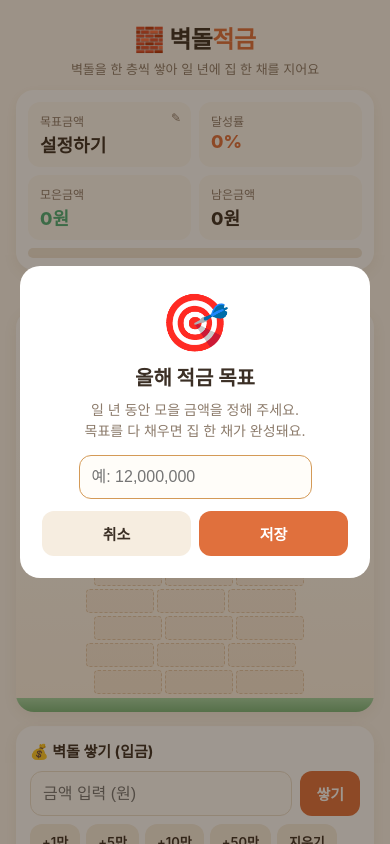
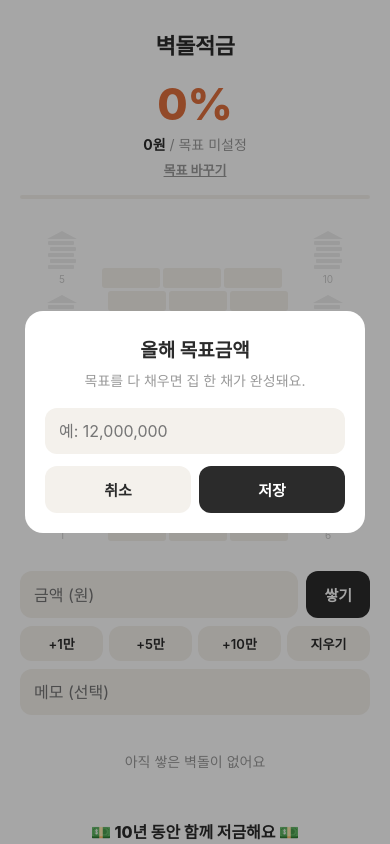
Before and after one commit to miny-app/miny-app.github.io, a plain HTML site: page app-qqps0/index.html in a window 390 px wide. Both pictures are taken after a click on the button "저장". Shown: the top 844 px of the page. Drawn offline with Linux system fonts and the light colour scheme.

Commit message:
app-qqps0: 앱 수정 (요청 #14)

```diff
--- a/app-qqps0/index.html
+++ b/app-qqps0/index.html
@@ -6,16 +6,13 @@
 <title>벽돌적금</title>
 <style>
   :root {
-    --bg: #fbf6ee;
-    --card: #ffffff;
-    --ink: #3b2f25;
-    --muted: #8c7b6b;
-    --wood1: #e9b87a;
-    --wood2: #d49a57;
-    --wood3: #b97a3a;
+    --bg: #ffffff;
+    --ink: #2b2b2b;
+    --muted: #9a9a9a;
+    --soft: #f4f1ec;
+    --wood: #e2a865;
+    --wood-d: #c98c4a;
     --accent: #e0703d;
-    --green: #4caf7a;
-    --line: #eadfce;
   }
   * { box-sizing: border-box; }
   body {
@@ -23,247 +20,144 @@
     font-family: -apple-system, BlinkMacSystemFont, "Apple SD Gothic Neo", "Pretendard", "Noto Sans KR", sans-serif;
     background: var(--bg);
     color: var(--ink);
-    min-height: 100vh;
   }
-  .wrap { max-width: 480px; margin: 0 auto; padding: 16px 16px 40px; }
-  header { text-align: center; margin: 4px 0 12px; }
-  header h1 { margin: 0; font-size: 24px; letter-spacing: -0.5px; }
-  header h1 span { color: var(--accent); }
-  header p { margin: 4px 0 0; color: var(--muted); font-size: 13px; }
+  .wrap { max-width: 440px; margin: 0 auto; padding: 28px 20px 40px; }
 
-  /* 상단 요약 */
-  .stats {
-    display: grid; grid-template-columns: 1fr 1fr; gap: 8px;
-    background: var(--card); border-radius: 18px; padding: 12px;
-    box-shadow: 0 4px 14px rgba(120, 80, 30, .08);
+  h1 { margin: 0; text-align: center; font-size: 22px; font-weight: 800; letter-spacing: -0.5px; }
+
+  /* 요약 */
+  .summary { text-align: center; margin: 22px 0 6px; }
+  .pct { font-size: 44px; font-weight: 800; color: var(--accent); line-height: 1; }
+  .amounts { margin-top: 8px; font-size: 14px; color: var(--muted); }
+  .amounts b { color: var(--ink); }
+  .goal-link { background: none; border: none; padding: 0; color: var(--muted); font-size: 13px; text-decoration: underline; cursor: pointer; font-family: inherit; margin-top: 6px; }
+  .bar { height: 4px; background: var(--soft); border-radius: 99px; overflow: hidden; margin: 16px 0 0; }
+  .bar > div { height: 100%; width: 0; background: var(--accent); transition: width .6s ease; }
+
+  /* 타워 + 양쪽 집 */
+  .stage {
+    display: flex; justify-content: center; align-items: flex-end; gap: 14px;
+    margin-top: 30px;
   }
-  .stat { background: #fdf8f1; border-radius: 12px; padding: 10px 12px; }
-  .stat .label { font-size: 12px; color: var(--muted); }
-  .stat .value { font-size: 18px; font-weight: 800; margin-top: 2px; word-break: keep-all; }
-  .stat.pct .value { color: var(--accent); }
-  .stat.saved .value { color: var(--green); }
-  .stat.goal { cursor: pointer; position: relative; }
-  .stat.goal::after { content: "✎"; position: absolute; right: 10px; top: 8px; color: var(--muted); font-size: 12px; }
-  .bar { grid-column: 1 / -1; height: 10px; background: #f0e6d8; border-radius: 99px; overflow: hidden; }
-  .bar > div { height: 100%; width: 0; background: linear-gradient(90deg, var(--wood2), var(--accent)); border-radius: 99px; transition: width .6s ease; }
+  .side { display: flex; flex-direction: column-reverse; gap: 10px; width: 38px; }
+  .mini { display: flex; flex-direction: column; align-items: center; gap: 2px; cursor: default; }
+  .mini .mroof {
+    width: 0; height: 0;
+    border-left: 15px solid transparent; border-right: 15px solid transparent;
+    border-bottom: 8px solid #eee;
+  }
+  .mini .mb { width: 26px; height: 4px; border-radius: 1px; background: #eee; }
+  .mini .mb:nth-child(odd) { transform: translateX(1px); }
+  .mini .mb:nth-child(even) { transform: translateX(-1px); }
+  .mini .mn { font-size: 10px; color: #ccc; margin-top: 2px; }
+  .mini.on { cursor: pointer; }
+  .mini.on .mroof { border-bottom-color: #d9534f; }
+  .mini.on .mb { background: var(--wood); }
+  .mini.on .mn { color: var(--ink); font-weight: 700; }
 
-  .year-tag {
-    text-align: center; margin: 14px 0 6px; font-size: 14px; font-weight: 700;
-  }
-  .year-tag small { color: var(--muted); font-weight: 500; }
-
-  /* 젠가 타워 */
-  .tower-box {
-    background: linear-gradient(#fff 0%, #fdf3e5 100%);
-    border-radius: 18px; padding: 18px 10px 0;
-    box-shadow: 0 4px 14px rgba(120, 80, 30, .08);
-    position: relative; overflow: hidden;
-  }
-  .tower {
-    display: flex; flex-direction: column-reverse; align-items: center; gap: 3px;
-    padding-bottom: 0; min-height: 360px; justify-content: flex-start;
-  }
-  .layer { display: flex; gap: 3px; width: 210px; height: 24px; }
-  .layer.odd { transform: translateX(4px); }
-  .layer.even { transform: translateX(-4px); }
-  .brick {
-    flex: 1; border-radius: 4px; position: relative; overflow: hidden;
-    background: rgba(185, 122, 58, .08);
-    border: 1.5px dashed rgba(185, 122, 58, .3);
-  }
-  .brick .fill {
-    position: absolute; left: 0; bottom: 0; top: 0; width: 0;
-    transition: width .5s ease;
-  }
-  /* 긴 면 (나뭇결 가로) */
-  .layer.odd .brick .fill {
-    background:
-      repeating-linear-gradient(0deg, rgba(255,255,255,.0) 0 5px, rgba(140,80,30,.15) 5px 6px),
-      linear-gradient(180deg, var(--wood1), var(--wood2));
-  }
-  /* 끝 면 (나이테) */
-  .layer.even .brick .fill {
-    background:
-      radial-gradient(circle at 50% 120%, transparent 0 8px, rgba(140,80,30,.18) 8px 9px, transparent 9px 15px, rgba(140,80,30,.18) 15px 16px, transparent 16px),
-      linear-gradient(180deg, #f0c48b, var(--wood3));
-  }
-  .brick.full { border: 1.5px solid var(--wood3); box-shadow: inset 0 -3px 0 rgba(0,0,0,.12), inset 0 2px 0 rgba(255,255,255,.35); }
-  .brick.drop { animation: drop .55s cubic-bezier(.3,1.4,.6,1); }
-  @keyframes drop {
-    0% { transform: translateY(-60px); opacity: 0; }
-    100% { transform: translateY(0); opacity: 1; }
-  }
-  .ground {
-    height: 14px; margin: 4px -10px 0;
-    background: linear-gradient(#a5d6a7, #7cb97f);
-  }
-  .tower-hint { position: absolute; top: 10px; left: 14px; font-size: 11px; color: var(--muted); }
+  .tower { display: flex; flex-direction: column-reverse; align-items: center; gap: 3px; }
+  .layer { display: flex; gap: 3px; width: 180px; height: 20px; }
+  .layer.odd { transform: translateX(3px); }
+  .layer.even { transform: translateX(-3px); }
+  .brick { flex: 1; border-radius: 3px; position: relative; overflow: hidden; background: var(--soft); }
+  .brick .fill { position: absolute; inset: 0 auto 0 0; width: 0; background: var(--wood); transition: width .5s ease; }
+  .layer.even .brick .fill { background: var(--wood-d); }
+  .brick.drop { animation: drop .5s cubic-bezier(.3,1.4,.6,1); }
+  @keyframes drop { from { transform: translateY(-50px); opacity: 0; } to { transform: none; opacity: 1; } }
   .roof {
-    width: 0; height: 0; margin-bottom: 2px;
-    border-left: 118px solid transparent; border-right: 118px solid transparent;
-    border-bottom: 40px solid #d9534f; opacity: 0; transition: opacity .6s;
-    order: 999;
+    width: 0; height: 0; margin-bottom: 2px; order: 999;
+    border-left: 100px solid transparent; border-right: 100px solid transparent;
+    border-bottom: 34px solid #d9534f; opacity: 0; transition: opacity .6s;
   }
   .roof.show { opacity: 1; }
+  .hint { text-align: center; font-size: 12px; color: var(--muted); margin-top: 12px; }
 
   /* 입금 */
-  .card {
-    background: var(--card); border-radius: 18px; padding: 14px;
-    margin-top: 14px; box-shadow: 0 4px 14px rgba(120, 80, 30, .08);
-  }
-  .card h2 { font-size: 15px; margin: 0 0 10px; }
+  .add { margin-top: 30px; }
   .row { display: flex; gap: 8px; }
   input {
-    flex: 1; min-width: 0; padding: 12px; border-radius: 12px; border: 1.5px solid var(--line);
-    font-size: 16px; background: #fffdf9; color: var(--ink); outline: none;
+    flex: 1; min-width: 0; padding: 13px 14px; border-radius: 12px; border: none;
+    font-size: 16px; background: var(--soft); color: var(--ink); outline: none; font-family: inherit;
   }
-  input:focus { border-color: var(--wood2); }
   button {
-    border: none; border-radius: 12px; padding: 12px 16px; font-size: 15px; font-weight: 700;
-    background: var(--accent); color: #fff; cursor: pointer; font-family: inherit;
+    border: none; border-radius: 12px; padding: 13px 18px; font-size: 15px; font-weight: 700;
+    background: var(--ink); color: #fff; cursor: pointer; font-family: inherit;
   }
   button:active { transform: scale(.97); }
-  button.ghost { background: #f6ede0; color: var(--ink); font-weight: 600; }
-  .quick { display: flex; gap: 6px; margin-top: 8px; flex-wrap: wrap; }
-  .quick button { padding: 8px 12px; font-size: 13px; }
-  .memo { margin-top: 8px; }
+  button:disabled { opacity: .3; }
+  .quick { display: flex; gap: 6px; margin-top: 8px; }
+  .quick button { flex: 1; padding: 8px 0; font-size: 13px; font-weight: 600; background: var(--soft); color: var(--ink); }
+  .memo { margin-top: 8px; width: 100%; }
 
-  .history { list-style: none; padding: 0; margin: 0; max-height: 240px; overflow-y: auto; }
-  .history li {
-    display: flex; align-items: center; gap: 8px; padding: 9px 2px; border-bottom: 1px solid var(--line); font-size: 14px;
-  }
-  .history li:last-child { border-bottom: none; }
-  .history .d { color: var(--muted); font-size: 12px; width: 70px; flex-shrink: 0; }
-  .history .m { flex: 1; overflow: hidden; text-overflow: ellipsis; white-space: nowrap; }
-  .history .a { font-weight: 700; color: var(--green); }
-  .history .a.neg { color: #d9534f; }
-  .history .x { background: none; color: #c4b4a3; padding: 2px 6px; font-size: 16px; }
-  .empty { color: var(--muted); font-size: 13px; text-align: center; padding: 10px 0; }
+  /* 기록 */
+  .history { list-style: none; padding: 0; margin: 28px 0 0; }
+  .history li { display: flex; align-items: center; gap: 10px; padding: 8px 0; font-size: 14px; }
+  .history .d { color: var(--muted); font-size: 12px; width: 40px; flex-shrink: 0; }
+  .history .m { flex: 1; overflow: hidden; text-overflow: ellipsis; white-space: nowrap; color: #666; }
+  .history .a { font-weight: 700; }
+  .history .x { background: none; color: #ccc; padding: 0 4px; font-size: 16px; font-weight: 400; }
+  .empty { color: var(--muted); font-size: 13px; text-align: center; }
 
-  /* 집 뱃지 */
-  .badges { display: grid; grid-template-columns: repeat(5, 1fr); gap: 8px; }
-  .badge {
-    aspect-ratio: 1; border-radius: 50%; display: flex; flex-direction: column;
-    align-items: center; justify-content: center; position: relative;
-    background: #f3ece2; border: 2px dashed #ddd0bf; color: #c9b9a6; font-size: 11px;
-  }
-  .badge .ico { font-size: 24px; line-height: 1; filter: grayscale(1); opacity: .35; }
-  .badge.on {
-    background: radial-gradient(circle at 35% 30%, #fff6d6, #ffd166 60%, #e9a93a);
-    border: 2px solid #d9952b; color: #7a4b10; font-weight: 700;
-    box-shadow: 0 3px 8px rgba(217, 149, 43, .35);
-    cursor: pointer;
-  }
-  .badge.on .ico { filter: none; opacity: 1; }
-  .badge.current { border-color: var(--accent); border-style: solid; color: var(--accent); }
-  .badge .n { margin-top: 3px; }
-  .badge-sum { text-align: center; color: var(--muted); font-size: 13px; margin-top: 10px; }
-
-  .slogan {
-    text-align: center; margin-top: 26px; padding: 18px 10px;
-    font-size: 18px; font-weight: 800; color: var(--wood3);
-    border-top: 2px dashed var(--line); letter-spacing: -0.3px;
-  }
-  .slogan small { display: block; font-size: 12px; font-weight: 500; color: var(--muted); margin-top: 4px; }
-  .reset { display: block; margin: 6px auto 0; background: none; color: #c4b4a3; font-size: 12px; font-weight: 500; }
+  .slogan { text-align: center; margin-top: 40px; font-size: 16px; font-weight: 800; }
+  .reset { display: block; margin: 14px auto 0; background: none; color: #ccc; font-size: 12px; font-weight: 400; padding: 4px; }
 
   /* 모달 */
   .modal {
-    position: fixed; inset: 0; background: rgba(40, 25, 10, .45);
+    position: fixed; inset: 0; background: rgba(0,0,0,.35);
     display: none; align-items: center; justify-content: center; padding: 20px; z-index: 10;
   }
   .modal.show { display: flex; }
-  .modal .box {
-    background: #fff; border-radius: 20px; padding: 22px; width: 100%; max-width: 360px; text-align: center;
-    animation: pop .35s ease;
-  }
-  @keyframes pop { from { transform: scale(.85); opacity: 0; } to { transform: scale(1); opacity: 1; } }
-  .modal h3 { margin: 6px 0 8px; font-size: 20px; }
-  .modal p { color: var(--muted); margin: 0 0 14px; font-size: 14px; line-height: 1.5; }
-  .modal .big { font-size: 56px; }
+  .modal .box { background: #fff; border-radius: 18px; padding: 24px 20px 20px; width: 100%; max-width: 340px; text-align: center; }
+  .modal h3 { margin: 0 0 8px; font-size: 19px; }
+  .modal p { color: var(--muted); margin: 0 0 16px; font-size: 14px; line-height: 1.6; }
+  .modal input { width: 100%; }
   .modal .btns { display: flex; gap: 8px; margin-top: 12px; }
   .modal .btns button { flex: 1; }
+  .modal .btns .ghost { background: var(--soft); color: var(--ink); }
 </style>
 </head>
 <body>
 <div class="wrap">
-  <header>
-    <h1>🧱 벽돌<span>적금</span></h1>
-    <p>벽돌을 한 층씩 쌓아 일 년에 집 한 채를 지어요</p>
-  </header>
+  <h1>벽돌적금</h1>
 
-  <!-- 상단 요약 -->
-  <section class="stats">
-    <div class="stat goal" id="goalBox" title="목표금액 바꾸기">
-      <div class="label">목표금액</div>
-      <div class="value" id="sGoal">0원</div>
-    </div>
-    <div class="stat pct">
-      <div class="label">달성률</div>
-      <div class="value" id="sPct">0%</div>
-    </div>
-    <div class="stat saved">
-      <div class="label">모은금액</div>
-      <div class="value" id="sSaved">0원</div>
-    </div>
-    <div class="stat">
-      <div class="label">남은금액</div>
-      <div class="value" id="sLeft">0원</div>
-    </div>
+  <section class="summary">
+    <div class="pct" id="sPct">0%</div>
+    <div class="amounts"><b id="sSaved">0원</b> / <span id="sGoal">0원</span></div>
+    <button class="goal-link" id="goalBtn">목표 바꾸기</button>
     <div class="bar"><div id="bar"></div></div>
   </section>
 
-  <div class="year-tag" id="yearTag"></div>
+  <section class="stage">
+    <div class="side" id="leftSide"></div>
+    <div class="tower" id="tower"></div>
+    <div class="side" id="rightSide"></div>
+  </section>
+  <div class="hint" id="hint"></div>
 
-  <!-- 젠가 타워 -->
-  <section class="tower-box">
-    <div class="tower-hint" id="brickHint"></div>
-    <div class="tower" id="tower"></div>
-    <div class="ground"></div>
-  </section>
-
-  <!-- 입금 -->
-  <section class="card">
-    <h2>💰 벽돌 쌓기 (입금)</h2>
+  <section class="add">
     <div class="row">
-      <input id="amt" type="text" inputmode="numeric" placeholder="금액 입력 (원)" />
+      <input id="amt" type="text" inputmode="numeric" placeholder="금액 (원)" />
       <button id="addBtn">쌓기</button>
     </div>
     <div class="quick">
-      <button class="ghost" data-q="10000">+1만</button>
-      <button class="ghost" data-q="50000">+5만</button>
-      <button class="ghost" data-q="100000">+10만</button>
-      <button class="ghost" data-q="500000">+50만</button>
-      <button class="ghost" data-q="0">지우기</button>
+      <button data-q="10000">+1만</button>
+      <button data-q="50000">+5만</button>
+      <button data-q="100000">+10만</button>
+      <button data-q="0">지우기</button>
     </div>
-    <input class="memo" id="memo" type="text" placeholder="메모 (선택) 예: 11월 월급날" maxlength="30" />
+    <input class="memo" id="memo" type="text" placeholder="메모 (선택)" maxlength="30" />
   </section>
 
-  <section class="card">
-    <h2>📒 올해 입금 기록</h2>
-    <ul class="history" id="history"></ul>
-  </section>
+  <ul class="history" id="history"></ul>
 
-  <!-- 집 뱃지 -->
-  <section class="card">
-    <h2>🏠 나의 집 컬렉션 <small style="color:var(--muted);font-weight:500">(최대 10채)</small></h2>
-    <div class="badges" id="badges"></div>
-    <div class="badge-sum" id="badgeSum"></div>
-  </section>
-
-  <footer class="slogan">
-    10년 동안 함께 저금해요
-    <small>벽돌 하나하나가 모여 열 채의 집이 됩니다 🏘️</small>
-    <button class="reset" id="resetBtn">전체 초기화</button>
-  </footer>
+  <footer class="slogan">💵 10년 동안 함께 저금해요 💵</footer>
+  <button class="reset" id="resetBtn">전체 초기화</button>
 </div>
 
-<!-- 목표 설정 모달 -->
 <div class="modal" id="goalModal">
   <div class="box">
-    <div class="big">🎯</div>
-    <h3>올해 적금 목표</h3>
-    <p>일 년 동안 모을 금액을 정해 주세요.<br/>목표를 다 채우면 집 한 채가 완성돼요.</p>
+    <h3>올해 목표금액</h3>
+    <p>목표를 다 채우면 집 한 채가 완성돼요.</p>
     <input id="goalInput" type="text" inputmode="numeric" placeholder="예: 12,000,000" />
     <div class="btns">
       <button class="ghost" id="goalCancel">취소</button>
@@ -272,23 +166,19 @@
   </div>
 </div>
 
-<!-- 집 완성 모달 -->
 <div class="modal" id="doneModal">
   <div class="box">
-    <div class="big">🏡</div>
-    <h3 id="doneTitle">집 한 채 완성!</h3>
+    <h3 id="doneTitle">집 완성!</h3>
     <p id="doneText"></p>
     <div class="btns">
-      <button class="ghost" id="doneLater">조금 더 모을래요</button>
-      <button id="doneOk">뱃지 받기</button>
+      <button class="ghost" id="doneLater">나중에</button>
+      <button id="doneOk">완성하기</button>
     </div>
   </div>
 </div>
 
-<!-- 뱃지 상세 모달 -->
 <div class="modal" id="infoModal">
   <div class="box">
-    <div class="big">🏠</div>
     <h3 id="infoTitle"></h3>
     <p id="infoText"></p>
     <div class="btns"><button id="infoOk">닫기</button></div>
@@ -298,11 +188,10 @@
 <script>
 (function () {
   const KEY = 'app-qqps0:state';
-  const LAYERS = 12;          // 12층 (한 달에 한 층 느낌)
-  const PER = 3;              // 한 층에 벽돌 3개 (젠가)
-  const TOTAL = LAYERS * PER; // 36개
+  const LAYERS = 12;
+  const PER = 3;
+  const TOTAL = LAYERS * PER;
   const MAX_HOUSES = 10;
-  const HOUSE_ICONS = ['🏠','🏡','🏘️','🏰','🏯','🛖','🏛️','🏢','🏬','🏙️'];
 
   const $ = (id) => document.getElementById(id);
   const won = (n) => Math.round(n).toLocaleString('ko-KR') + '원';
@@ -321,24 +210,16 @@
     return { goal: 0, deposits: [], houses: [], startedAt: Date.now() };
   }
   function save() { localStorage.setItem(KEY, JSON.stringify(state)); }
-
   function savedSum() { return state.deposits.reduce((a, d) => a + d.amount, 0); }
   function filledBricks() {
     if (!state.goal) return 0;
     return Math.min(TOTAL, (savedSum() / state.goal) * TOTAL);
   }
   function allDone() { return state.houses.length >= MAX_HOUSES; }
+  function fmtDate(t) { const d = new Date(t); return (d.getMonth() + 1) + '.' + d.getDate(); }
+  function fmtFull(t) { const d = new Date(t); return d.getFullYear() + '.' + (d.getMonth() + 1) + '.' + d.getDate(); }
 
-  function fmtDate(t) {
-    const d = new Date(t);
-    return (d.getMonth() + 1) + '.' + String(d.getDate()).padStart(2, '0');
-  }
-  function fmtFull(t) {
-    const d = new Date(t);
-    return d.getFullYear() + '.' + (d.getMonth() + 1) + '.' + d.getDate();
-  }
-
-  // 타워 만들기
+  // 메인 타워
   const tower = $('tower');
   const bricks = [];
   for (let l = 0; l < LAYERS; l++) {
@@ -347,9 +228,7 @@
     for (let b = 0; b < PER; b++) {
       const br = document.createElement('div');
       br.className = 'brick';
-      const f = document.createElement('div');
-      f.className = 'fill';
-      br.appendChild(f);
+      br.innerHTML = '<div class="fill"></div>';
       layer.appendChild(br);
       bricks.push(br);
     }
@@ -359,48 +238,65 @@
   roof.className = 'roof';
   tower.appendChild(roof);
 
+  // 양쪽 미니 젠가 (왼쪽 1~5, 오른쪽 6~10, 아래에서 위로)
+  function miniHTML(i) {
+    return '<div class="mroof"></div>' + '<div class="mb"></div>'.repeat(5) + `<div class="mn">${i + 1}</div>`;
+  }
+  function renderSides() {
+    const L = $('leftSide'), R = $('rightSide');
+    L.innerHTML = ''; R.innerHTML = '';
+    for (let i = 0; i < MAX_HOUSES; i++) {
+      const hs = state.houses[i];
+      const el = document.createElement('div');
+      el.className = 'mini' + (hs ? ' on' : '');
+      el.innerHTML = miniHTML(i);
+      if (hs) {
+        el.onclick = () => {
+          $('infoTitle').textContent = `${i + 1}번째 집`;
+          $('infoText').innerHTML = `모은 금액 <b>${won(hs.saved)}</b><br/>${fmtFull(hs.startedAt)} ~ ${fmtFull(hs.doneAt)}`;
+          $('infoModal').classList.add('show');
+        };
+      }
+      (i < 5 ? L : R).appendChild(el);
+    }
+  }
+
   function render(animate) {
     const goal = state.goal;
     const saved = savedSum();
     const pct = goal ? Math.min(100, (saved / goal) * 100) : 0;
-    const left = Math.max(0, goal - saved);
 
-    $('sGoal').textContent = goal ? won(goal) : '설정하기';
+    $('sPct').textContent = (pct >= 100 ? 100 : Math.floor(pct * 10) / 10) + '%';
     $('sSaved').textContent = won(saved);
-    $('sLeft').textContent = won(left);
-    $('sPct').textContent = (pct >= 100 ? 100 : Math.floor(pct * 10) / 10) + '%';
+    $('sGoal').textContent = goal ? won(goal) : '목표 미설정';
     $('bar').style.width = pct + '%';
 
-    const n = state.houses.length;
-    $('yearTag').innerHTML = allDone()
-      ? '🎉 10채 모두 완성! <small>· 10년 저금 대장정 완주</small>'
-      : `${n + 1}번째 집 짓는 중 <small>· ${fmtFull(state.startedAt)} 시작</small>`;
-    $('brickHint').textContent = goal ? `벽돌 1개 = ${won(goal / TOTAL)}` : '목표금액을 먼저 정해 주세요';
+    $('hint').textContent = allDone()
+      ? '10채 모두 완성! 🎉'
+      : goal ? `${state.houses.length + 1}번째 집 · 벽돌 1개 = ${won(goal / TOTAL)}` : '';
 
-    // 벽돌
     const filled = filledBricks();
     bricks.forEach((br, i) => {
       const frac = Math.max(0, Math.min(1, filled - i));
-      br.querySelector('.fill').style.width = (frac * 100) + '%';
-      const full = frac >= 1;
-      if (full && animate && i >= Math.floor(prevFilled)) {
+      br.firstChild.style.width = (frac * 100) + '%';
+      if (frac >= 1 && animate && i >= Math.floor(prevFilled)) {
         br.classList.remove('drop'); void br.offsetWidth; br.classList.add('drop');
       }
-      br.classList.toggle('full', full);
     });
     roof.classList.toggle('show', goal > 0 && saved >= goal);
     prevFilled = filled;
 
-    // 기록
+    renderSides();
+
     const h = $('history');
+    h.innerHTML = '';
     if (!state.deposits.length) {
-      h.innerHTML = '<li class="empty" style="justify-content:center;border:none">아직 쌓은 벽돌이 없어요</li>';
+      h.innerHTML = '<li class="empty" style="justify-content:center">아직 쌓은 벽돌이 없어요</li>';
     } else {
-      h.innerHTML = '';
       [...state.deposits].reverse().forEach((d) => {
         const li = document.createElement('li');
-        li.innerHTML = `<span class="d">${fmtDate(d.at)}</span><span class="m"></span><span class="a ${d.amount < 0 ? 'neg' : ''}">+${won(d.amount)}</span><button class="x" title="삭제">×</button>`;
-        li.querySelector('.m').textContent = d.memo || '입금';
+        li.innerHTML = `<span class="d">${fmtDate(d.at)}</span><span class="m"></span><span class="a">+${won(d.amount)}</span><button class="x" title="삭제">×</button>`;
+        li.querySelector('.m').textContent = d.memo || '';
         li.querySelector('.x').onclick = () => {
           if (confirm('이 기록을 삭제할까요?')) {
             state.deposits = state.deposits.filter((x) => x.id !== d.id);
@@ -411,28 +307,6 @@
       });
     }
 
-    // 뱃지
-    const bw = $('badges');
-    bw.innerHTML = '';
-    let total = 0;
-    for (let i = 0; i < MAX_HOUSES; i++) {
-      const hs = state.houses[i];
-      const el = document.createElement('div');
-      el.className = 'badge' + (hs ? ' on' : '') + (!hs && i === n ? ' current' : '');
-      el.innerHTML = `<div class="ico">${HOUSE_ICONS[i]}</div><div class="n">${i + 1}호</div>`;
-      if (hs) {
-        total += hs.saved;
-        el.onclick = () => {
-          $('infoTitle').textContent = `${i + 1}호 집`;
-          $('infoText').innerHTML = `목표 ${won(hs.goal)}<br/>모은 금액 <b>${won(hs.saved)}</b><br/>${fmtFull(hs.startedAt)} ~ ${fmtFull(hs.doneAt)}`;
-          $('infoModal').querySelector('.big').textContent = HOUSE_ICONS[i];
-          $('infoModal').classList.add('show');
-        };
-      }
-      bw.appendChild(el);
-    }
-    $('badgeSum').textContent = `완성한 집 ${n} / ${MAX_HOUSES}채 · 누적 ${won(total + saved)}`;
-
     $('addBtn').disabled = allDone();
   }
 
@@ -440,9 +314,8 @@
     if (allDone() || !state.goal) return;
     if (savedSum() >= state.goal) {
       const n = state.houses.length + 1;
-      $('doneTitle').textContent = `${n}호 집 완성! 🎉`;
-      $('doneText').innerHTML = `목표 ${won(state.goal)}을 모두 모았어요.<br/>뱃지를 받고 다음 집을 지어볼까요?`;
-      $('doneModal').querySelector('.big').textContent = HOUSE_ICONS[n - 1];
+      $('doneTitle').textContent = `${n}번째 집 완성! 🎉`;
+      $('doneText').innerHTML = `목표 ${won(state.goal)}을 모두 모았어요.<br/>완성한 집은 옆에 세워 두고 다음 집을 지어요.`;
       setTimeout(() => $('doneModal').classList.add('show'), 700);
     }
   }
@@ -457,7 +330,6 @@
     save(); render(true); checkDone();
   }
 
-  // 금액 입력 콤마 표시
   function commaInput(el) {
     el.addEventListener('input', () => {
       const n = parseNum(el.value);
@@ -482,7 +354,7 @@
     $('goalModal').classList.add('show');
     setTimeout(() => $('goalInput').focus(), 50);
   }
-  $('goalBox').onclick = openGoal;
+  $('goalBtn').onclick = openGoal;
   $('goalCancel').onclick = () => $('goalModal').classList.remove('show');
   $('goalSave').onclick = () => {
     const g = parseNum($('goalInput').value);
@@ -505,7 +377,7 @@
   $('infoOk').onclick = () => $('infoModal').classList.remove('show');
 
   $('resetBtn').onclick = () => {
-    if (confirm('모든 기록과 집 뱃지가 삭제됩니다. 초기화할까요?')) {
+    if (confirm('모든 기록과 완성한 집이 삭제됩니다. 초기화할까요?')) {
       state = { goal: 0, deposits: [], houses: [], startedAt: Date.now() };
       prevFilled = 0; save(); render(false); openGoal();
     }
```
